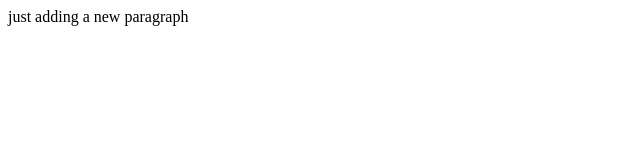
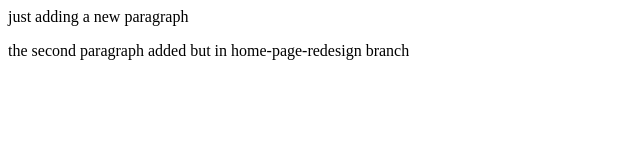
Before and after one commit to Zerro2003/Gym-Git-Exercise-Solutions, a plain HTML site: page home.html in a window 1280 px wide. Shown: the whole page, without its empty margins (0-640 px from the left). Drawn offline with Linux system fonts and the light colour scheme.

Commit message:
redesignation on the home page

```diff
--- a/home.html
+++ b/home.html
@@ -6,5 +6,6 @@
   </head>
   <body>
     <p>just adding a new paragraph</p>
+    <p>the second paragraph added but in home-page-redesign branch</p>
   </body>
 </html>
```
